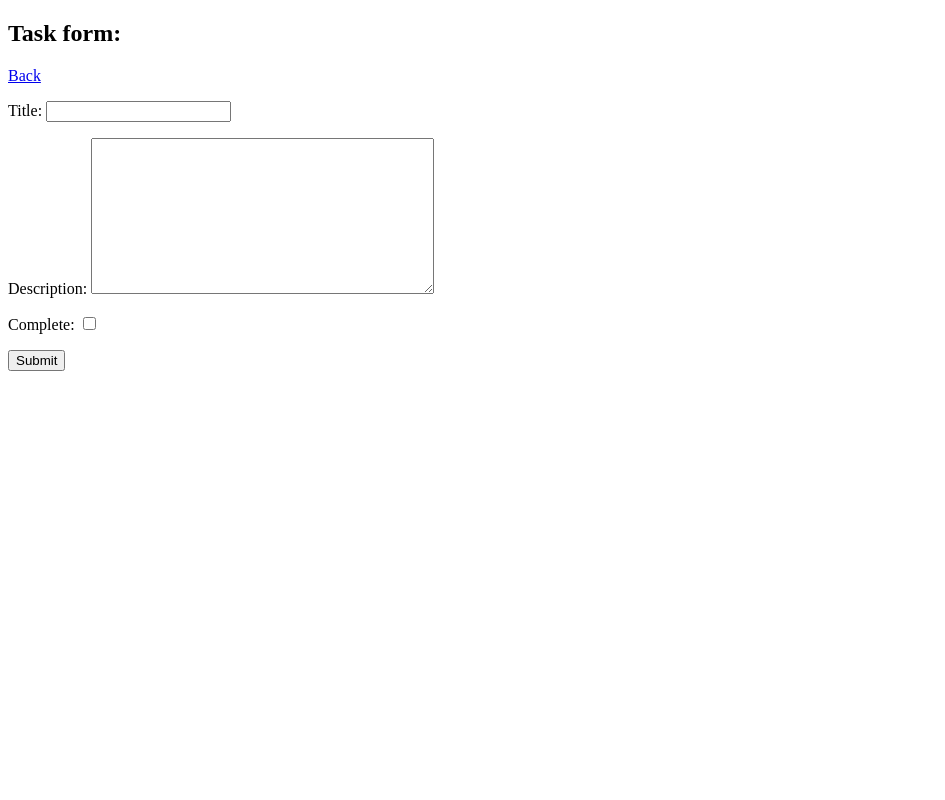
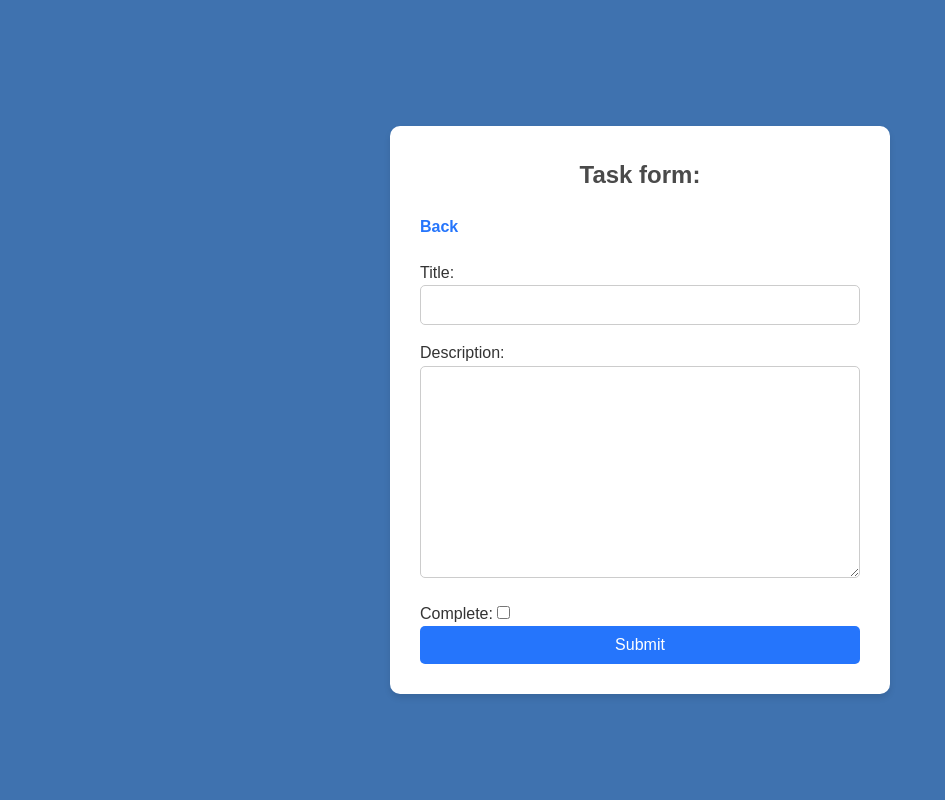
Before and after one commit to EMMMABK/ToDo-List, a Django app: page /task-create/ in a window 1280 px wide. Shown: the whole page, without its empty margins (0-945 px from the left). Run offline with Django 5.2, Linux system fonts and the light colour scheme; a user stored in the database is signed in.

Commit message:
add Edit Style

```diff
--- /dev/null
+++ b/ToDoList/ToDoListApp/static/edit.css
@@ -0,0 +1,82 @@
+* {
+    margin: 0;
+    padding: 0;
+    box-sizing: border-box;
+}
+
+body {
+    font-family: Arial, sans-serif;
+    line-height: 1.6;
+    color: #333;
+    background-color: #3F72AF;
+    min-height: 100vh;
+    display: flex;
+    flex-direction: column;
+    align-items: center;
+    justify-content: center;
+    padding: 20px;
+}
+
+header {
+    width: 100%;
+    text-align: center;
+    margin-bottom: 20px;
+}
+
+.main {
+    background: #fff;
+    padding: 30px;
+    border-radius: 10px;
+    box-shadow: 0 4px 6px rgba(0, 0, 0, 0.1);
+    max-width: 500px;
+    width: 100%;
+}
+
+h2 {
+    text-align: center;
+    margin-bottom: 20px;
+    color: #4a4a4a;
+}
+
+a {
+    display: inline-block;
+    margin-bottom: 20px;
+    text-decoration: none;
+    color: #2575fc;
+    font-weight: bold;
+}
+
+a:hover {
+    text-decoration: underline;
+}
+
+form {
+    display: flex;
+    flex-direction: column;
+}
+
+form input[type="text"],
+form textarea,
+form select {
+    width: 100%;
+    padding: 10px;
+    margin-bottom: 15px;
+    border: 1px solid #ccc;
+    border-radius: 5px;
+    font-size: 16px;
+}
+
+form input[type="submit"] {
+    background: #2575fc;
+    color: #fff;
+    border: none;
+    padding: 10px 15px;
+    font-size: 16px;
+    border-radius: 5px;
+    cursor: pointer;
+    transition: background-color 0.3s ease;
+}
+
+form input[type="submit"]:hover {
+    background: #6a11cb;
+}
--- a/ToDoList/ToDoListApp/templates/ToDoListApp/task_form.html
+++ b/ToDoList/ToDoListApp/templates/ToDoListApp/task_form.html
@@ -1,9 +1,11 @@
+{% load static %}
 <!DOCTYPE html>
 <html lang="en">
 <head>
     <meta charset="UTF-8">
     <meta name="viewport" content="width=device-width, initial-scale=1.0">
-    <title>Task creation</title>
+    <link rel="stylesheet" href="{% static 'edit.css' %}">
+    <title>Task edit</title>
 </head>
 <body>
     <header></header>
```
Also changed, not shown: ToDoList/db.sqlite3.
